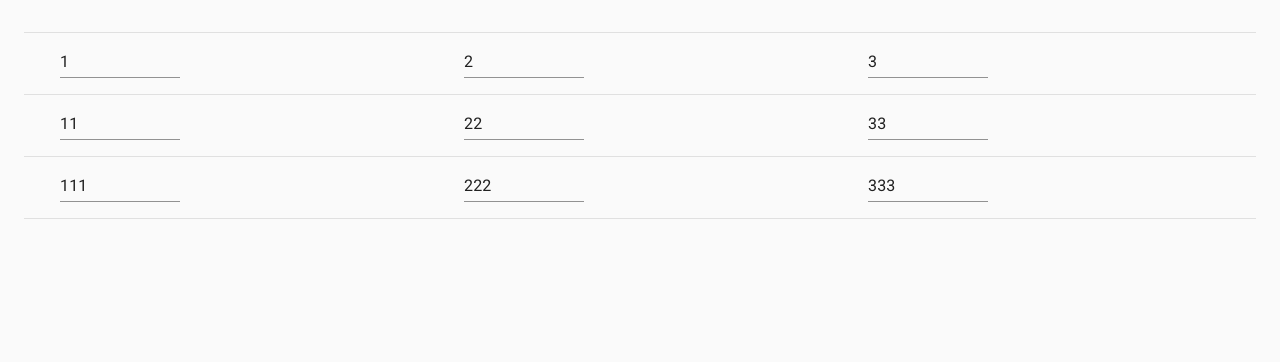
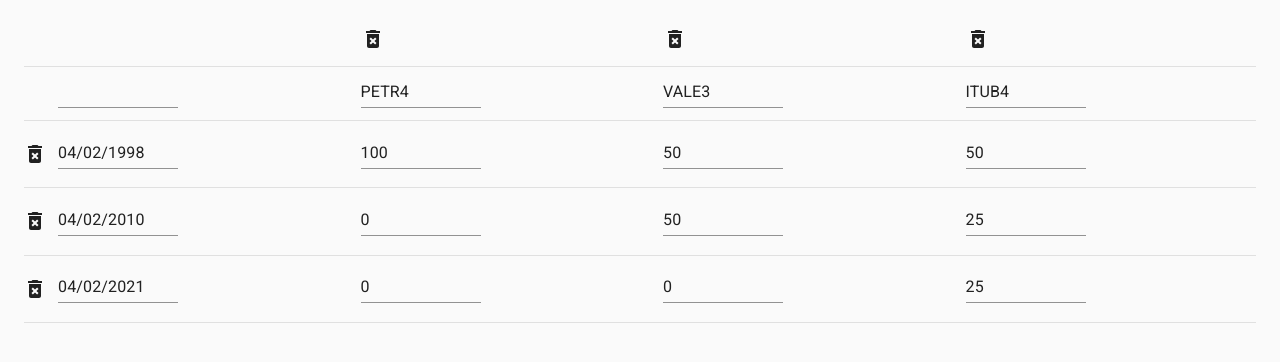
Before and after one commit to gustavo-okane-cmd/table, a Next.js app: page / in a window 1280 px wide. Shown: the top 362 px of the page. Built offline with nearby package versions, Linux system fonts and the light colour scheme.

Commit message:
Separar estilização dos componentes; enxugar o código

```diff
--- a/src/Components/TableData.js
+++ b/src/Components/TableData.js
@@ -1,55 +1,31 @@
 import React, { useState, Fragment } from "react";
 import TextField from "@material-ui/core/TextField";
 import ExpandMoreIcon from "@material-ui/icons/ExpandMore";
+import DeleteForeverIcon from "@material-ui/icons/DeleteForever";
 
 import {
   Table,
-  Divider,
   TableCell,
   TableBody,
   TableHead,
   TableRow,
-  Container,
-  Button,
 } from "@material-ui/core";
 
-import styled from "styled-components";
-
-const TableContainer = styled(Container)`
-  padding: 0;
-  margin: 0;
-  width: 100%;
-  overflow-x: auto;
-`;
-
-const PlusButton = styled(Button)`
-  width: 20px;
-  height: 20px;
-  min-width: 20px;
-  visibility: hidden;
-`;
-
-const PlusCell = styled(TableCell)`
-  width: 20px;
-  min-width: 20px;
-  padding: 0;
-  &:hover {
-    ${PlusButton} {
-      visibility: visible;
-    }
-  }
-`;
-
-const SingleColumnCell = styled(TableCell)`
-  width: 20px;
-  min-width: 20px;
-  padding: 0;
-`;
+import {
+  TableContainer,
+  DelButton,
+  DelButtonRow,
+  PlusButton,
+  PlusCell,
+  SingleColumnCell,
+  DataCell,
+} from "./TableDataStyles";
 
 const initialData = [
-  ["1", "2", "3"],
-  ["11", "22", "33"],
-  ["111", "222", "333"],
+  ["", "PETR4", "VALE3", "ITUB4"],
+  ["04/02/1998", "100", "50", "50"],
+  ["04/02/2010", "0", "50", "25"],
+  ["04/02/2021", "0", "0", "25"],
 ];
 
 const TabelaDados = () => {
@@ -59,35 +35,51 @@
     let newData = [...data];
     newData[index][index2] = value;
     setData(newData);
+    console.log(data);
   };
 
-  const addColumnhandler = (newindex) => {
+  const addDelColumnhandler = (index, add_del) => {
     let newData = [...data];
-    newData.forEach((arr) => arr.splice(newindex, 0, ""));
+    if(add_del=='add') {
+        newData.forEach((arr) => arr.splice(index, 0, ""));
+    } else {
+        newData.forEach(
+          (arr, ind) => (newData[ind] = arr.filter((e, i) => i != index))
+        );
+    }
     setData(newData);
     console.log(data);
   };
 
-  const addRowhandler = (newindex) => {
+  const addDelRowhandler = (index, add_del) => {
     let newData = [...data];
-    newData.splice(newindex, 0, Array(data[0].length).fill(""));
+    if(add_del=='add') {
+        newData.splice(index, 0, Array(data[0].length).fill(""));
+    } else {
+        newData = newData.filter((e, i) => i != index);
+    }
     setData(newData);
-    console.log(data);
   };
 
   const CriaButtonAddColumn = ({ index }) => (
     <PlusCell align="right" colSpan={1}>
       {index == 0 ? undefined : (
-        <PlusButton onClick={() => addColumnhandler(index)} style={{}}>
+        <PlusButton onClick={() => addDelColumnhandler(index, 'add')} style={{}}>
           +
         </PlusButton>
       )}
     </PlusCell>
   );
 
-  const CriaButtonAddRow = ({ index }) => (
+  const CriaButtonAddDelRow = ({ index }) => (
     <PlusCell align="right" colSpan={1}>
-      <PlusButton onClick={() => addRowhandler(index + 1)} style={{}}>
+      {/* linha 0 de ativos, não criar botão de adicionar coluna nem deletar */}
+      {index == 0 ? undefined : (
+        <DelButtonRow onClick={() => addDelRowhandler(index, 'del')}>
+          <DeleteForeverIcon></DeleteForeverIcon>
+        </DelButtonRow>
+      )}
+      <PlusButton onClick={() => addDelRowhandler(index + 1, 'add')}>
         <ExpandMoreIcon></ExpandMoreIcon>
       </PlusButton>
     </PlusCell>
@@ -101,7 +93,14 @@
             {data[0].map((row, index) => (
               <Fragment key={`${index}header`}>
                 <CriaButtonAddColumn index={index}></CriaButtonAddColumn>
-                <TableCell align="left" colSpan={3}></TableCell>
+                <TableCell align="left" colSpan={1}>
+                  {/* coluna 0 de datas, não criar botão de adicionar coluna nem deletar */}
+                  {index == 0 ? undefined : (
+                    <DelButton onClick={() => addDelColumnhandler(index,'del')}>
+                      <DeleteForeverIcon></DeleteForeverIcon>
+                    </DelButton>
+                  )}
+                </TableCell>
               </Fragment>
             ))}
             <CriaButtonAddColumn
@@ -113,14 +112,14 @@
         <TableBody>
           {data.map((row, index) => (
             <TableRow key={index}>
-              {/* <SingleColumnCell align="left" colSpan={1}></SingleColumnCell> */}
-              <CriaButtonAddRow index={index}></CriaButtonAddRow>
+              <CriaButtonAddDelRow index={index}></CriaButtonAddDelRow>
               {row.map((item, index2) => (
                 <Fragment key={`${index}-${index2}`}>
-                  <TableCell
+                  <DataCell
                     align="left"
-                    colSpan={3}
+                    colSpan={1}
                     key={`cell${index}-${index2}`}
+                    style={{ margin: "2px" }}
                   >
                     <TextField
                       key={`input${index}-${index2}`}
@@ -131,8 +130,11 @@
                         changeHandler(e.target.value, index, index2)
                       }
                     />
-                  </TableCell>
-                  <SingleColumnCell align="left" colSpan={1}></SingleColumnCell>
+                  </DataCell>
+                  <SingleColumnCell
+                    align="center"
+                    colSpan={1}
+                  ></SingleColumnCell>
                 </Fragment>
               ))}
             </TableRow>
--- /dev/null
+++ b/src/Components/TableDataStyles.js
@@ -0,0 +1,56 @@
+import {
+    Table,
+    TableCell,
+    TableBody,
+    TableHead,
+    TableRow,
+    Container,
+    Button,
+  } from "@material-ui/core";
+
+import styled from "styled-components";
+
+export const TableContainer = styled(Container)`
+  padding: 0;
+  margin: 10px 0 0 0;
+  width: 100%;
+  overflow-x: auto;
+`;
+
+export const DelButton = styled(Button)`
+  width: 16px;
+  height: 16px;
+  min-width: 16px;
+`;
+
+export const DelButtonRow = styled(DelButton)`
+  margin: 25px 3px 3px 0;
+`;
+
+export const PlusButton = styled(Button)`
+  width: 22px;
+  height: 22px;
+  min-width: 22px;
+  visibility: hidden;
+`;
+
+export const PlusCell = styled(TableCell)`
+  width: 22px;
+  min-width: 22px;
+  padding: 0;
+  &:hover {
+    ${PlusButton} {
+      visibility: visible;
+    }
+  }
+`;
+
+export const SingleColumnCell = styled(TableCell)`
+  width: 20px;
+  min-width: 20px;
+  padding: 0;
+`;
+
+export const DataCell = styled(TableCell)`
+  padding: 12px;
+`;
```
